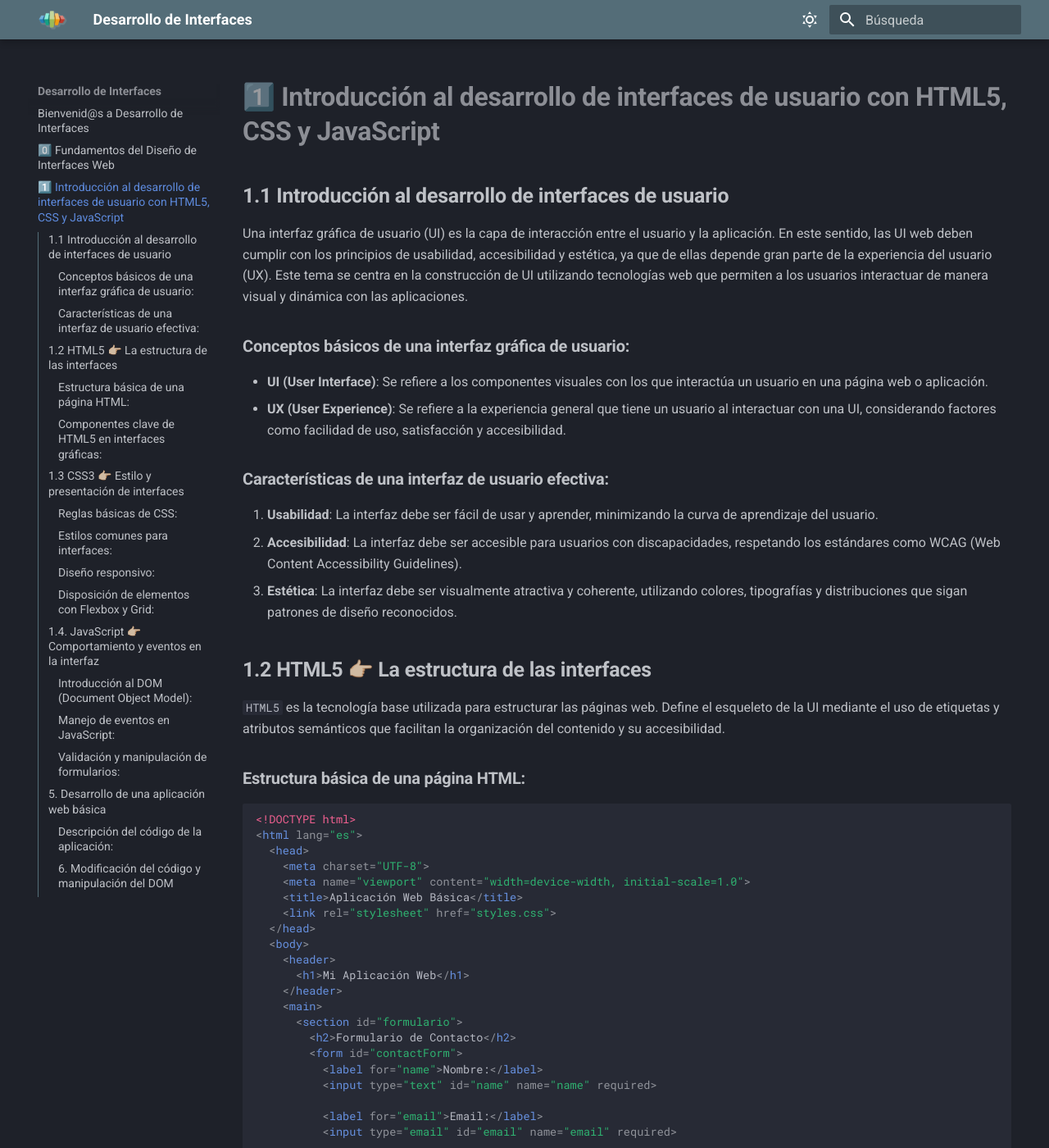
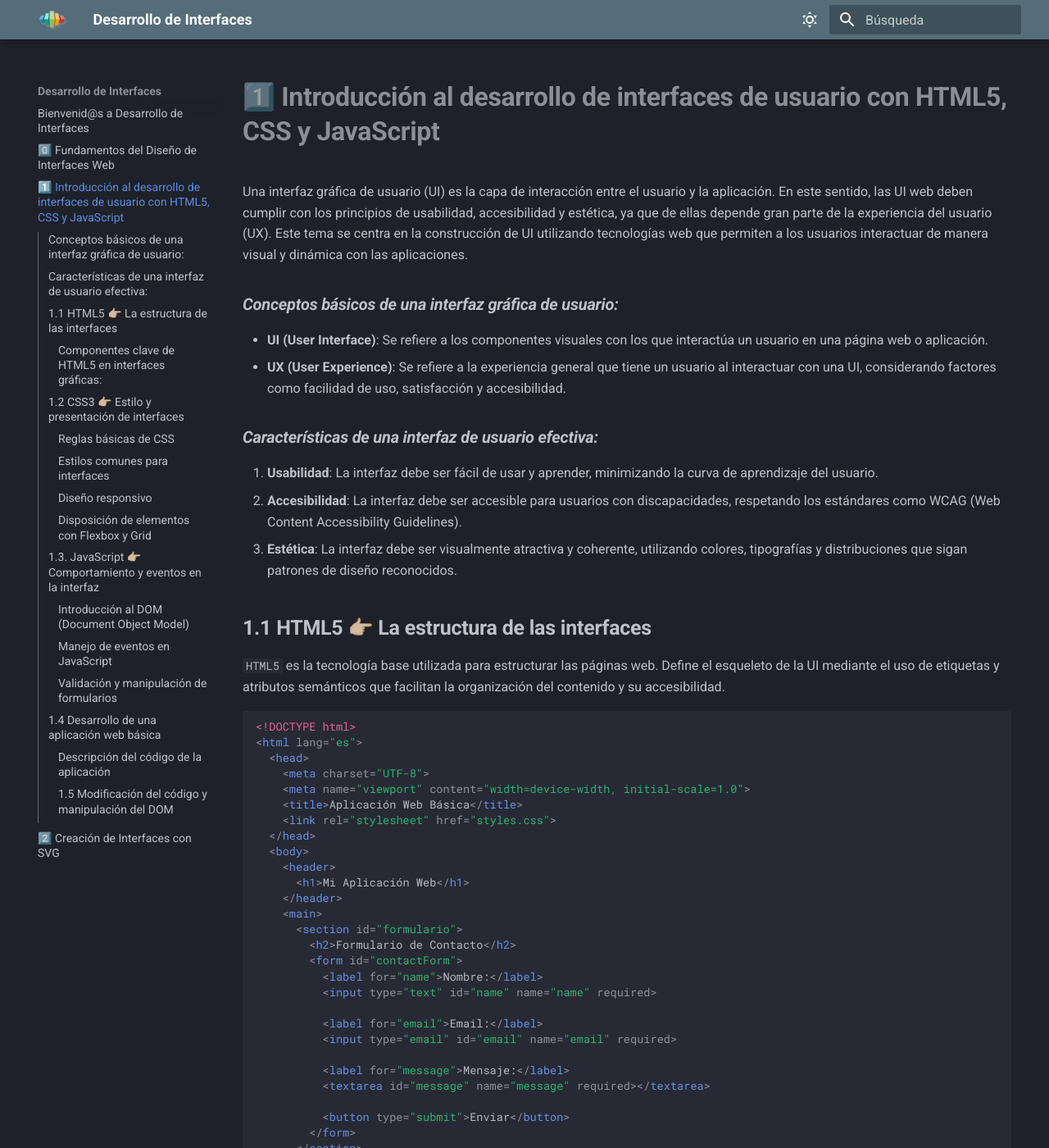
Before and after one commit to lupastance/interfaces, an MkDocs documentation site: the page built from docs/1 - Introducción al Desarrollo de Interfaces de Usuario.md, in a window 1280 px wide and 1400 px high. Shown: the whole window at 82% size. Built offline with MkDocs 1.6.1 and Material for MkDocs 9.7.7, drawn with Linux system fonts in a browser that asks for light colours; some of the changed text lies outside the part shown.

````diff
--- a/docs/1 - Introducción al Desarrollo de Interfaces de Usuario.md
+++ b/docs/1 - Introducción al Desarrollo de Interfaces de Usuario.md
@@ -1,34 +1,21 @@
 # **1️⃣ Introducción al desarrollo de interfaces de usuario con HTML5, CSS y JavaScript**
-
-<!-- #### **Duración:** 2 semanas (11 - 24 de septiembre)
-
-#### **Objetivos:**
-- Entender los conceptos básicos del desarrollo de interfaces gráficas de usuario (UI) utilizando tecnologías web: **HTML5, CSS y JavaScript**.
-- Comprender cómo estructurar una página web utilizando **HTML5** y cómo darle estilo con **CSS**.
-- Aprender a asociar eventos a los elementos de la interfaz mediante **JavaScript** y desarrollar una aplicación básica que integre interacción en tiempo real.
-
-### **Contenidos del Tema 1:** -->
-
-## **1.1 Introducción al desarrollo de interfaces de usuario**
 
 Una interfaz gráfica de usuario (UI) es la capa de interacción entre el usuario y la aplicación. En este sentido, las UI web deben cumplir con los principios de usabilidad, accesibilidad y estética, ya que de ellas depende gran parte de la experiencia del usuario (UX). Este tema se centra en la construcción de UI utilizando tecnologías web que permiten a los usuarios interactuar de manera visual y dinámica con las aplicaciones.
 
-### **Conceptos básicos de una interfaz gráfica de usuario:**
+### ***Conceptos básicos de una interfaz gráfica de usuario:***
 
 - **UI (User Interface)**: Se refiere a los componentes visuales con los que interactúa un usuario en una página web o aplicación.
 - **UX (User Experience)**: Se refiere a la experiencia general que tiene un usuario al interactuar con una UI, considerando factores como facilidad de uso, satisfacción y accesibilidad.
 
-### **Características de una interfaz de usuario efectiva:**
+### ***Características de una interfaz de usuario efectiva:***
 
 1. **Usabilidad**: La interfaz debe ser fácil de usar y aprender, minimizando la curva de aprendizaje del usuario.
 2. **Accesibilidad**: La interfaz debe ser accesible para usuarios con discapacidades, respetando los estándares como WCAG (Web Content Accessibility Guidelines).
 3. **Estética**: La interfaz debe ser visualmente atractiva y coherente, utilizando colores, tipografías y distribuciones que sigan patrones de diseño reconocidos.
 
-## **1.2 HTML5 👉🏻 La estructura de las interfaces**
+## **1.1 HTML5 👉🏻 La estructura de las interfaces**
 
 `HTML5` es la tecnología base utilizada para estructurar las páginas web. Define el esqueleto de la UI mediante el uso de etiquetas y atributos semánticos que facilitan la organización del contenido y su accesibilidad.
-
-### **Estructura básica de una página HTML:**
 
 ```html
 <!DOCTYPE html>
@@ -68,7 +55,7 @@ Una interfaz gráfica de usuario (UI) es la capa de interacción entre el usuari
 </html>
 ```
 
-### **Componentes clave de HTML5 en interfaces gráficas:**
+### ***Componentes clave de HTML5 en interfaces gráficas:***
 
 1. **Etiquetas semánticas**:
       - `<header>`, `<footer>`, `<section>`, `<article>`: Estructuran el contenido de forma semántica, facilitando la comprensión del contenido tanto para usuarios como para motores de búsqueda.
@@ -134,7 +121,7 @@ button {
 }
 ```
 
-### **Diseño responsivo:**
+### ***Diseño responsivo***
 
 - **Media Queries**: Permiten ajustar los estilos según el tamaño de la pantalla.
   ```css
@@ -145,7 +132,7 @@ button {
   }
   ```
 
-### **Disposición de elementos con Flexbox y Grid**:
+### ***Disposición de elementos con Flexbox y Grid***
 
 - **Flexbox**: Se usa para organizar elementos en una fila o columna flexible.
   ```css
@@ -183,7 +170,7 @@ button {
   });
   ```
 
-### **Validación y manipulación de formularios:**
+### ***Validación y manipulación de formularios***
 - Validar datos de formulario antes de su envío:
   ```javascript
   form.addEventListener('submit', function(event) {
@@ -325,7 +312,7 @@ button {
     ```
 
 
-### **Descripción del código de la aplicación:**
+### ***Descripción del código de la aplicación***
 
 1. **HTML5**:
    - El formulario contiene tres campos: un campo de texto para el nombre (`<input type="text">`), un campo de correo electrónico (`<input type="email">`), y un área de texto para el mensaje (`<textarea>`).
@@ -339,7 +326,7 @@ button {
    - El código de JavaScript maneja la lógica de la validación del formulario, asegurándose de que los campos no estén vacíos antes de permitir el envío.
    - El método `addEventListener()` escucha el evento de "submit" en el formulario y previene que se envíe si la validación falla. En un contexto real, después de la validación, los datos se enviarían a un servidor o procesarían en el frontend.
 
-### **6. Modificación del código y manipulación del DOM**
+### ***1.5 Modificación del código y manipulación del DOM***
 
 Una parte importante del desarrollo de interfaces con **HTML5, CSS y JavaScript** es aprender cómo modificar la estructura de la página y su comportamiento dinámicamente.
 
--- /dev/null
+++ b/docs/assets/css/extra.css
@@ -0,0 +1 @@
+.text-red { color: red; }
--- a/mkdocs.yml
+++ b/mkdocs.yml
@@ -47,6 +47,7 @@ markdown_extensions:
   - md_in_html
   - codehilite
   - pymdownx.superfences
+  - pymdownx.inlinehilite
   - pymdownx.tabbed:
       alternate_style: true
 
@@ -58,4 +59,7 @@ extra:
       link: https://discord.gg/C8yxabVTsS
       name: Únete al canal de Discord
 
+extra_css:
+  - assets/css/extra.css
+
 copyright: Copyright &copy; Luis Alemañ 2024
````
Also changed, not shown: other parts of docs/1 - Introducción al Desarrollo de Interfaces de Usuario.md (+7 -7 lines), docs/2 - Creación de Interfaces con SVG.md (added, +202 -0 lines), docs/assets/2-svg-bird.svg (added).
